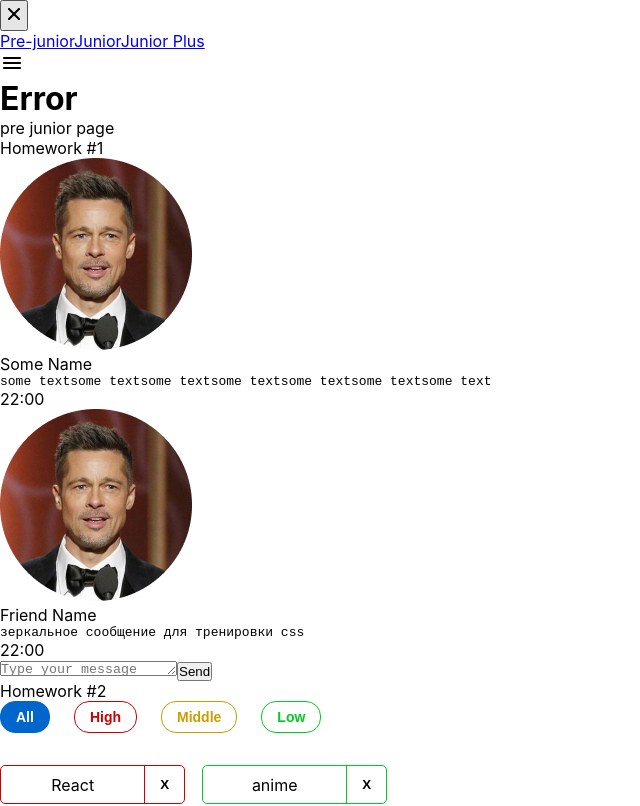
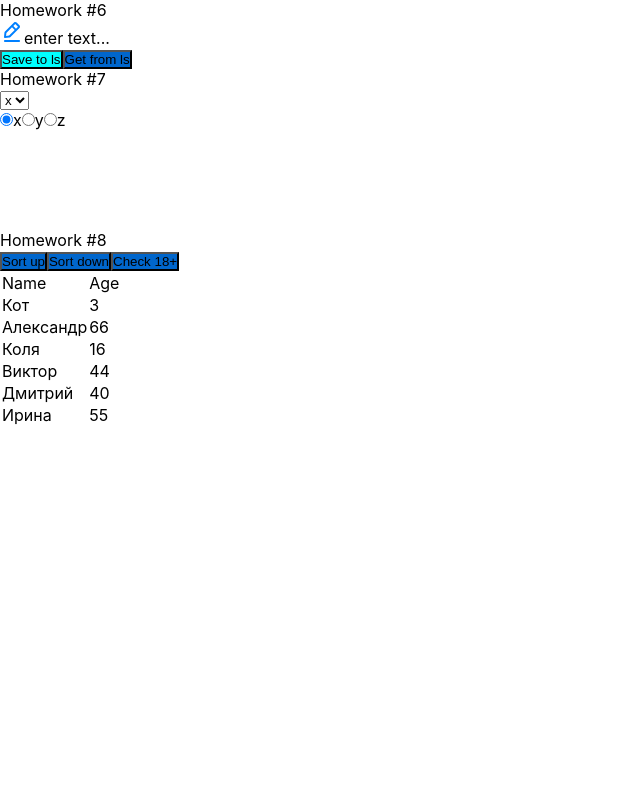
Before and after one commit to xyzimusic/vtornikdz, a React (Create React App) app: page / in a window 1280 px wide. Shown: the top 806 px of the page, without its empty margins (0-640 px from the left). Built offline with nearby package versions, Linux system fonts and the light colour scheme.

Commit message:
vtornik-dz-8

```diff
--- a/src/s1-main/App.tsx
+++ b/src/s1-main/App.tsx
@@ -34,7 +34,7 @@ function App() {
             {/*<HW4/>*/}
 
             {/*при выполнении дз 5 и более - закомментировать здесь дз 1-4, так как они есть внутри дз 5*/}
-            <HW5/>
+            {/*<HW5/>*/}
             <HW6/>
             <HW7/>
             <br/>
```
